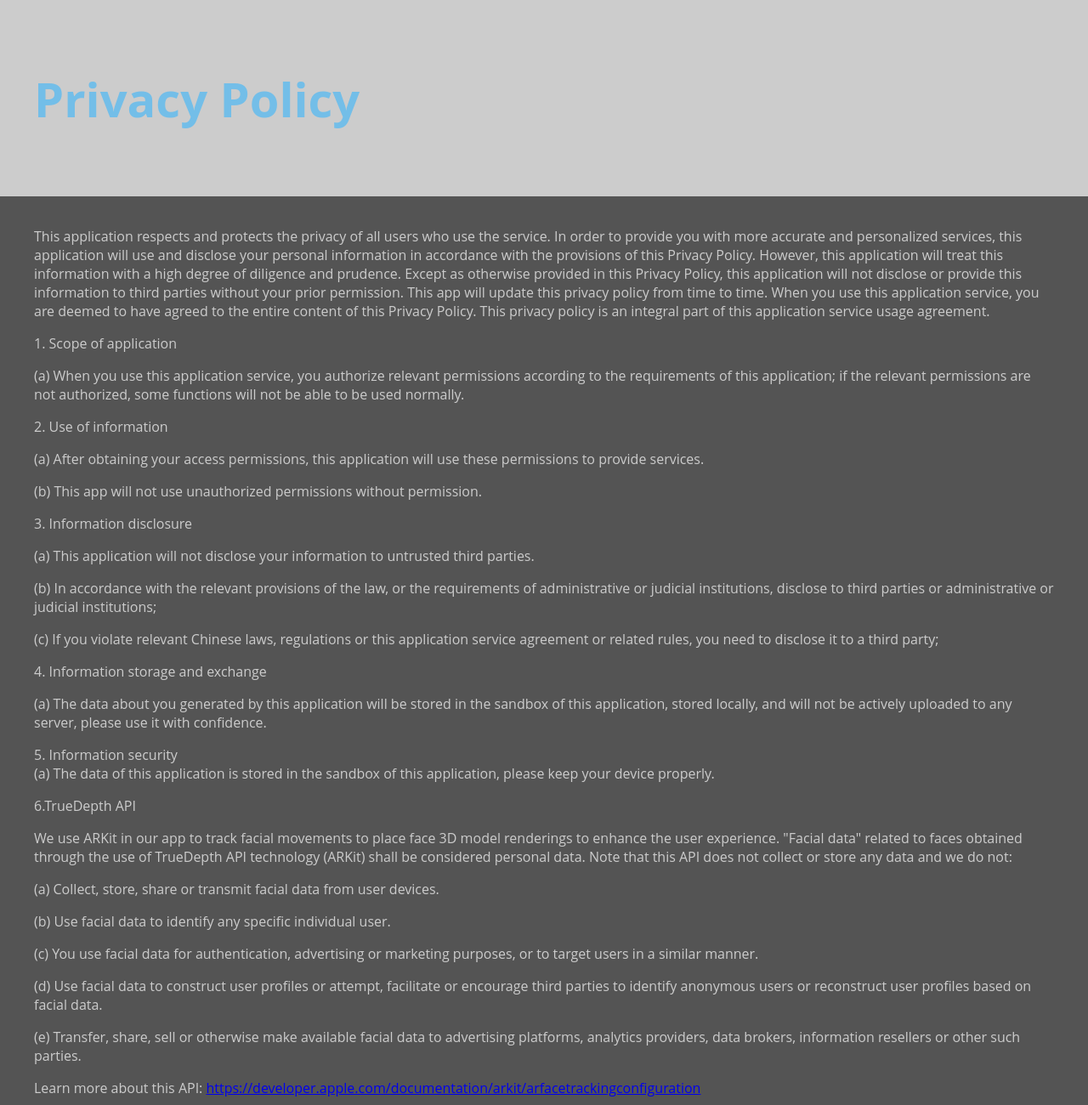
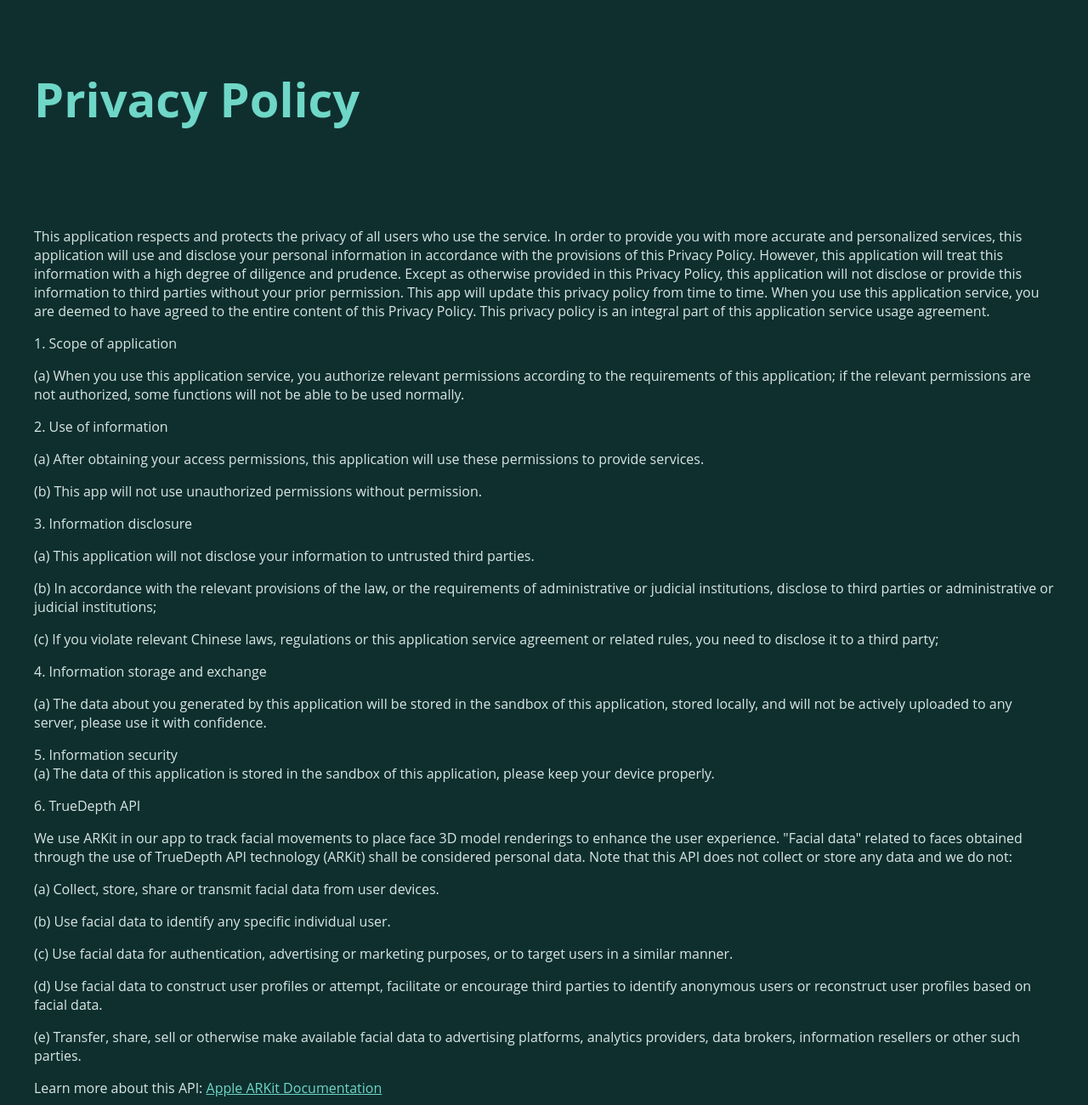
Before and after one commit to ozy1000/page, a plain HTML site: page Privacy.html in a window 1280 px wide. Shown: the top 1300 px of the page at 85% size. Drawn offline with Linux system fonts and the light colour scheme.

Commit message:
Update Privacy.html
--

```diff
--- a/Privacy.html
+++ b/Privacy.html
@@ -8,25 +8,22 @@
       font-family: 'Open Sans', sans-serif;
       text-rendering: optimizeLegibility !important;
       -webkit-font-smoothing: antialiased !important;
-      color: #cccccc;
-      background-color: #545454;
+      color: #d9e6e4; /* 淡绿文字 */
+      background-color: #0f2f2f; /* 深墨绿背景 */
       width: 100% !important;
       height: 100% !important;
       margin: 0;
     }
-    /* Home Section */
+
+    /* Top Intro Section */
     #intro {
       display: table;
       width: 100%;
-      height: auto;
       padding: 40px 40px;
       text-align: left;
       color: #fff;
-      background-color: #cccccc;
-      -webkit-background-size: cover;
-      -moz-background-size: cover;
+      background-color: #0f2f2f;
       background-size: cover;
-      -o-background-size: cover;
     }
     #intro .intro-body {
       display: table-cell;
@@ -35,22 +32,17 @@
     #intro .intro-body H1 {
       font-size: 56px;
       font-weight: 700;
-      color: #73BEE8; /* title color */
+      color: #6fd7c7; /* 青绿色标题点缀 */
     }
 
-    /* Home Section */
+    /* Subtitle Section */
     #agreementIntro {
       display: table;
       width: 100%;
-      height: auto;
       padding: 10px 0;
       text-align: center;
-      color: #fff;
-      background-color: #2a2a2a;
-      -webkit-background-size: cover;
-      -moz-background-size: cover;
-      background-size: cover;
-      -o-background-size: cover;
+      color: #e5f7f4;
+      background-color: #123b3b; /* 更深的墨绿 */
     }
     #agreementIntro .intro-body {
       display: table-cell;
@@ -59,7 +51,7 @@
     #agreementIntro .intro-body H1 {
       font-size: 24px;
       font-weight: 300;
-      color: rgba(1,255,255,0.9); /* title color */
+      color: rgba(111, 215, 199, 0.9);
     }
 
     .btn-custom, input[type="button"], input[type="submit"], input[type="reset"], button {
@@ -71,21 +63,26 @@
       font-weight:700;
       text-transform:uppercase;
       white-space:nowrap;
-      background-color:#333;
+      background-color:#1d4e4e;
       padding:14px 30px;
       outline:none !important;
       border-radius:25px;
-      box-shadow: 0px 0px 10px rgba(40,99,249,.15);
-      -webkit-transition:color .2s ease, background .2s ease, border .2s ease;
-      transition:color .2s ease, background .2s ease, border .2s ease;
+      box-shadow: 0px 0px 10px rgba(10, 70, 70, .4);
+      transition: color .2s ease, background .2s ease, border .2s ease;
     }
 
     .div-padding{
-      padding-left:40px;padding-right:40px;padding-top:20px;padding-bottom:50px
+      padding-left:40px;
+      padding-right:40px;
+      padding-top:20px;
+      padding-bottom:50px;
+      background-color: #0f2f2f;
+    }
 
-    }
+    a { color: #6fd7c7; }
   </style>
 </head>
+
 <body>
 <div id="intro">
   <div class="intro-body">
@@ -95,32 +92,37 @@
 
 <div class="div-padding">
   <p>This application respects and protects the privacy of all users who use the service. In order to provide you with more accurate and personalized services, this application will use and disclose your personal information in accordance with the provisions of this Privacy Policy. However, this application will treat this information with a high degree of diligence and prudence. Except as otherwise provided in this Privacy Policy, this application will not disclose or provide this information to third parties without your prior permission. This app will update this privacy policy from time to time. When you use this application service, you are deemed to have agreed to the entire content of this Privacy Policy. This privacy policy is an integral part of this application service usage agreement. </p>
+
   <p>1. Scope of application</p>
-  <p>(a) When you use this application service, you authorize relevant permissions according to the requirements of this application; if the relevant permissions are not authorized, some functions will not be able to be used normally. </p>
+  <p>(a) When you use this application service, you authorize relevant permissions according to the requirements of this application; if the relevant permissions are not authorized, some functions will not be able to be used normally.</p>
+
   <p>2. Use of information</p>
-  <p>(a) After obtaining your access permissions, this application will use these permissions to provide services. </p>
-  <p>(b) This app will not use unauthorized permissions without permission. </p>
+  <p>(a) After obtaining your access permissions, this application will use these permissions to provide services.</p>
+  <p>(b) This app will not use unauthorized permissions without permission.</p>
+
   <p>3. Information disclosure</p>
-  <p>(a) This application will not disclose your information to untrusted third parties. </p>
+  <p>(a) This application will not disclose your information to untrusted third parties.</p>
   <p>(b) In accordance with the relevant provisions of the law, or the requirements of administrative or judicial institutions, disclose to third parties or administrative or judicial institutions;</p>
   <p>(c) If you violate relevant Chinese laws, regulations or this application service agreement or related rules, you need to disclose it to a third party;</p>
+
   <p>4. Information storage and exchange</p>
-  <p>(a) The data about you generated by this application will be stored in the sandbox of this application, stored locally, and will not be actively uploaded to any server, please use it with confidence. </p>
-  <p>5. Information security<br>(a) The data of this application is stored in the sandbox of this application, please keep your device properly. </p>
-  <p>6.TrueDepth API</p>
+  <p>(a) The data about you generated by this application will be stored in the sandbox of this application, stored locally, and will not be actively uploaded to any server, please use it with confidence.</p>
+
+  <p>5. Information security<br>(a) The data of this application is stored in the sandbox of this application, please keep your device properly.</p>
+
+  <p>6. TrueDepth API</p>
   <p>We use ARKit in our app to track facial movements to place face 3D model renderings to enhance the user experience. "Facial data" related to faces obtained through the use of TrueDepth API technology (ARKit) shall be considered personal data. Note that this API does not collect or store any data and we do not:</p>
-  <p>(a) Collect, store, share or transmit facial data from user devices. </p>
-  <p>(b) Use facial data to identify any specific individual user. </p>
-  <p>(c) You use facial data for authentication, advertising or marketing purposes, or to target users in a similar manner. </p>
-  <p>(d) Use facial data to construct user profiles or attempt, facilitate or encourage third parties to identify anonymous users or reconstruct user profiles based on facial data. </p>
-  <p>(e) Transfer, share, sell or otherwise make available facial data to advertising platforms, analytics providers, data brokers, information resellers or other such parties. </p>
-  <p>Learn more about this API: <a href="https://developer.apple.com/documentation/arkit/arfacetrackingconfiguration">https://developer.apple.com/documentation/arkit/arfacetrackingconfiguration</a> </p>
+  <p>(a) Collect, store, share or transmit facial data from user devices.</p>
+  <p>(b) Use facial data to identify any specific individual user.</p>
+  <p>(c) Use facial data for authentication, advertising or marketing purposes, or to target users in a similar manner.</p>
+  <p>(d) Use facial data to construct user profiles or attempt, facilitate or encourage third parties to identify anonymous users or reconstruct user profiles based on facial data.</p>
+  <p>(e) Transfer, share, sell or otherwise make available facial data to advertising platforms, analytics providers, data brokers, information resellers or other such parties.</p>
+
+  <p>Learn more about this API: <a href="https://developer.apple.com/documentation/arkit/arfacetrackingconfiguration">Apple ARKit Documentation</a></p>
+
   <br/>
-  <b>
-    Contact email:15307195181@163.com
-  </b>
+  <b>Contact email: 15307195181@163.com</b>
   <br/>
-
 </div>
 
 </body>
```
